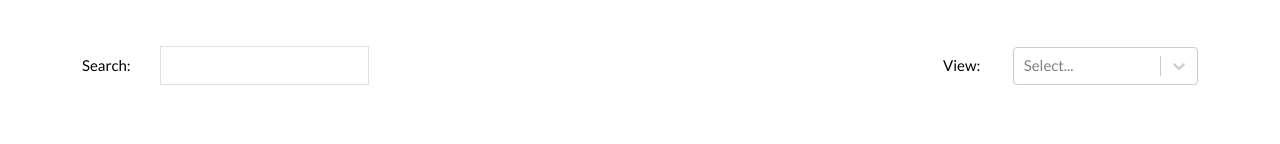
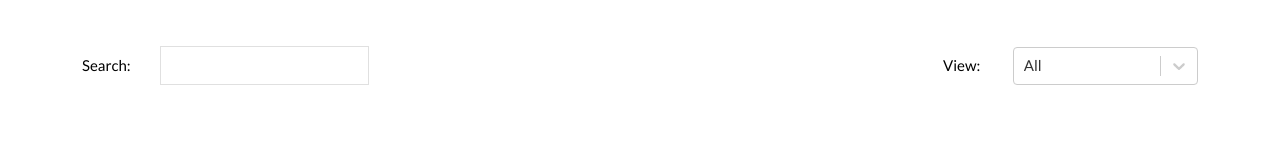
Before and after one commit to elitexpro/doodleworkhop-novisfrontend, a Next.js app: page /stakework in a window 1280 px wide. Shown: the part 222-366 px from the top of the page. Built offline with nearby package versions, Linux system fonts and the light colour scheme.

Commit message:
added default value to select object

```diff
--- a/pages/stakework.tsx
+++ b/pages/stakework.tsx
@@ -346,6 +346,7 @@ const StakeWork = () => {
 
               <Select options={options} className="col-md-9"
               onChange={handleOptionChange}
+              defaultValue={{ label: "All", value: 0 }}
               />
             </div>
           </div>
```
